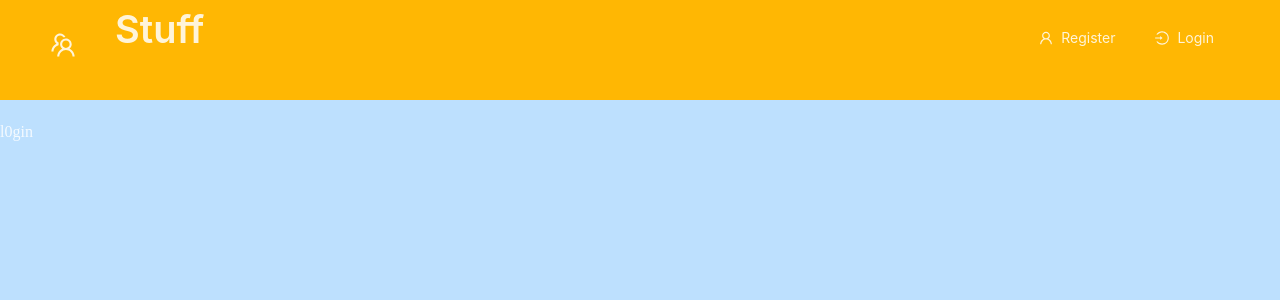
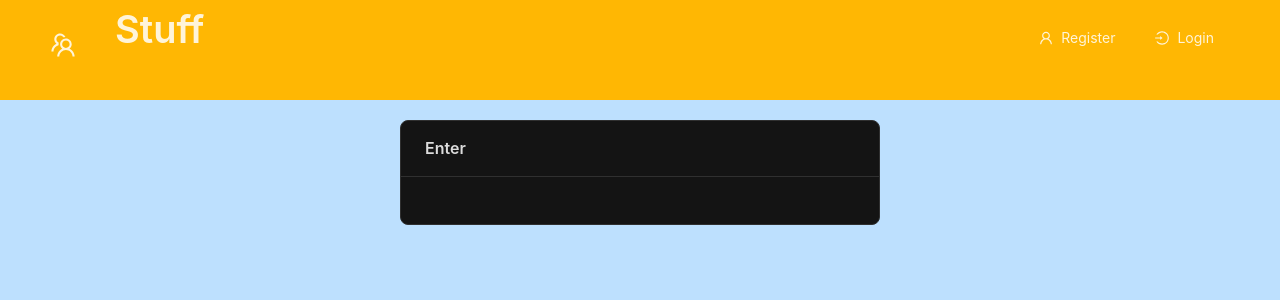
Before and after one commit to Andriikryl/hr-app, a React (Create React App) app in the folder client/: page /login in a window 1280 px wide. Shown: the top 300 px of the page. Built offline with nearby package versions, Linux system fonts and the light colour scheme.

Commit message:
feat[CustomInput-component]

```diff
--- a/client/src/components/header/index.module.css
+++ b/client/src/components/header/index.module.css
@@ -11,3 +11,7 @@
     font-size: 26px;
     margin-inline-end: 15px;
 }
+
+.headerlink{
+    font-size: 30px !important;
+}
--- a/client/src/pages/login/index.tsx
+++ b/client/src/pages/login/index.tsx
@@ -1,10 +1,15 @@
 import React from "react";
 import { Layout } from "../../components/layout";
+import { Card, Form, Row } from "antd";
 
 export const Login = () => {
   return (
     <Layout>
-      <div>l0gin</div>
+      <Row align="middle" justify="center">
+        <Card title="Enter" style={{ width: "30rem" }}>
+          <Form onFinish={() => null}></Form>
+        </Card>
+      </Row>
     </Layout>
   );
 };
```
Also changed, not shown: client/src/components/custom-input/index.tsx (added, +20 -0 lines).
